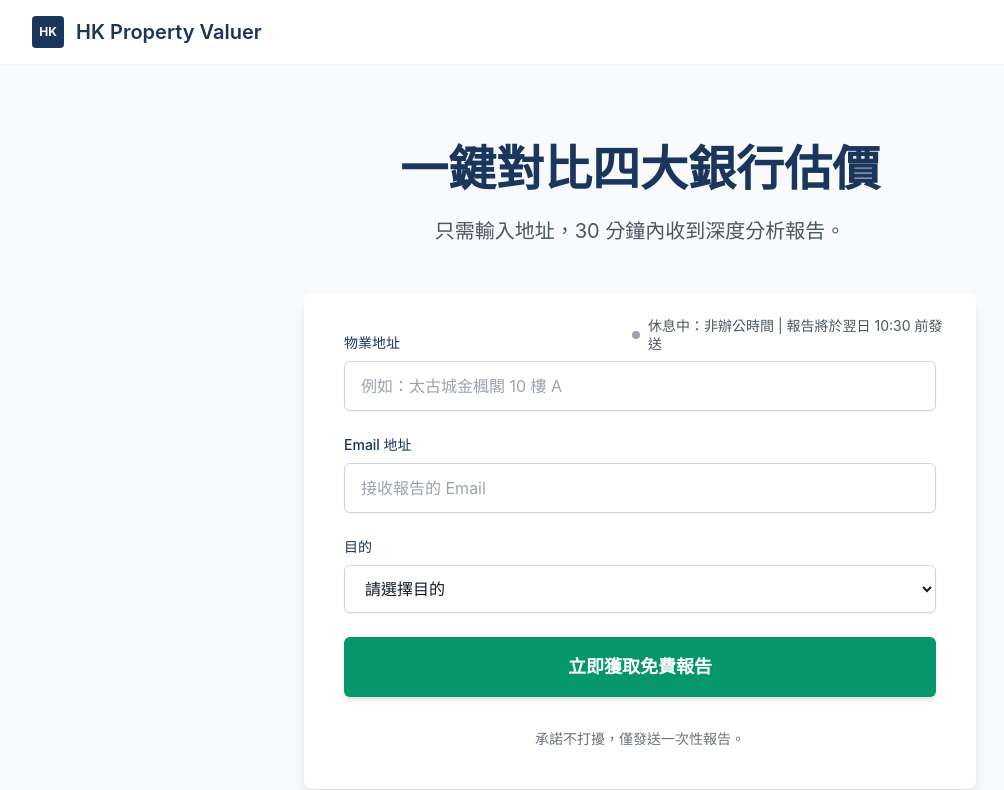
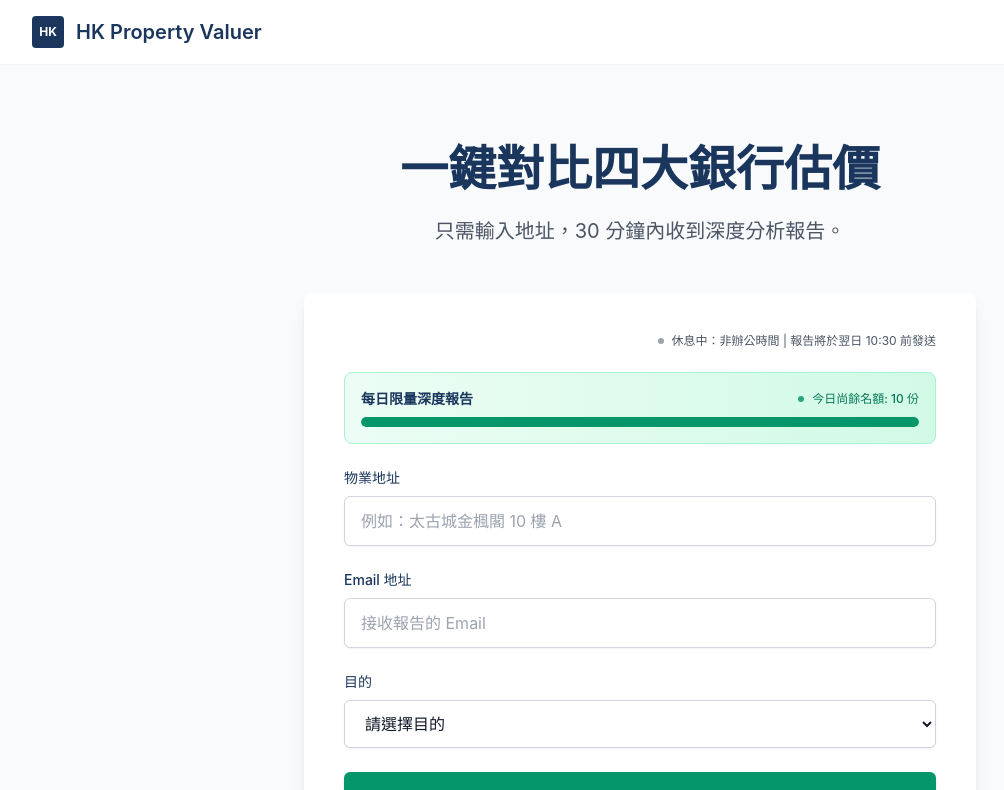
Before and after one commit to michaelmorningthrees-cpu/hk-property-valuer, a Next.js app: page / in a window 1280 px wide. Shown: the top 790 px of the page, without its empty margins (0-1004 px from the left). Built offline with nearby package versions, Linux system fonts and the light colour scheme.

Commit message:
add quota

```diff
--- a/pages/index.js
+++ b/pages/index.js
@@ -1,6 +1,8 @@
 import Head from 'next/head'
 import Link from 'next/link'
 import { useState, useEffect } from 'react'
+
+const MAX_QUOTA = 10
 
 export default function Home() {
   const [formData, setFormData] = useState({
@@ -12,6 +14,29 @@ export default function Home() {
   const [isSubmitting, setIsSubmitting] = useState(false)
   const [isSuccess, setIsSuccess] = useState(false)
   const [purposeError, setPurposeError] = useState('')
+  const [remainingQuota, setRemainingQuota] = useState(MAX_QUOTA)
+
+  // Initialize daily quota from localStorage
+  useEffect(() => {
+    const initializeQuota = () => {
+      if (typeof window === 'undefined') return
+
+      const today = new Date().toDateString()
+      const storedDate = localStorage.getItem('quotaDate')
+      const storedQuota = localStorage.getItem('remainingQuota')
+
+      // If it's a new day or no stored data, reset quota
+      if (storedDate !== today || !storedQuota) {
+        localStorage.setItem('quotaDate', today)
+        localStorage.setItem('remainingQuota', MAX_QUOTA.toString())
+        setRemainingQuota(MAX_QUOTA)
+      } else {
+        setRemainingQuota(parseInt(storedQuota, 10))
+      }
+    }
+
+    initializeQuota()
+  }, [])
 
   // Check Hong Kong time to determine service status
   useEffect(() => {
@@ -70,6 +95,13 @@ export default function Home() {
           window.gtag('event', 'conversion', {
             'send_to': 'AW-17861479339/BI_iCLfbm-IbEKuXgsVC'
           })
+        }
+
+        // Decrease remaining quota
+        const newQuota = Math.max(0, remainingQuota - 1)
+        setRemainingQuota(newQuota)
+        if (typeof window !== 'undefined') {
+          localStorage.setItem('remainingQuota', newQuota.toString())
         }
 
         setIsSuccess(true)
@@ -137,19 +169,41 @@ export default function Home() {
 
             {/* Form Card */}
             <div className="bg-white rounded-lg shadow-lg p-6 sm:p-8 lg:p-10 relative">
-              {/* Service Status Indicator - Top Right (Desktop) / Above Button (Mobile) */}
-              <div className="hidden sm:flex absolute top-4 right-4 lg:top-6 lg:right-6 items-center space-x-2 text-xs lg:text-sm max-w-xs">
-                <div className={`flex-shrink-0 w-2 h-2 rounded-full ${isServiceActive ? 'bg-emerald-green animate-pulse' : 'bg-gray-400'}`}></div>
-                <span className="text-gray-600 leading-tight">
-                  {isServiceActive
-                    ? '服務中：分析師在線 | 承諾 30 分鐘內發送'
-                    : '休息中：非辦公時間 | 報告將於翌日 10:30 前發送'
-                  }
-                </span>
-              </div>
-
               {!isSuccess ? (
                 <form onSubmit={handleSubmit} className="space-y-5 sm:space-y-6">
+                  {/* Service Status Indicator - Above Quota Card */}
+                  <div className="flex items-center justify-end space-x-2 text-xs text-gray-600 mb-2">
+                    <div className={`flex-shrink-0 w-1.5 h-1.5 rounded-full ${isServiceActive ? 'bg-emerald-green animate-pulse' : 'bg-gray-400'}`}></div>
+                    <span className="leading-tight">
+                      {isServiceActive
+                        ? '服務中：分析師在線 | 承諾 30 分鐘內發送'
+                        : '休息中：非辦公時間 | 報告將於翌日 10:30 前發送'
+                      }
+                    </span>
+                  </div>
+
+                  {/* Daily Quota Banner */}
+                  <div className="bg-gradient-to-r from-emerald-50 to-emerald-100 border border-emerald-200 rounded-lg p-4 mb-4">
+                    <div className="flex items-center justify-between mb-2">
+                      <h4 className="text-deep-navy text-sm font-semibold">
+                        每日限量深度報告
+                      </h4>
+                      <div className="flex items-center space-x-2">
+                        <div className="w-1.5 h-1.5 bg-emerald-green rounded-full animate-pulse"></div>
+                        <span className="text-emerald-700 text-xs font-medium">
+                          今日尚餘名額: {remainingQuota} 份
+                        </span>
+                      </div>
+                    </div>
+                    {/* Progress Bar */}
+                    <div className="w-full bg-emerald-200 rounded-full h-2.5 overflow-hidden shadow-inner">
+                      <div
+                        className="bg-emerald-green h-2.5 rounded-full transition-all duration-500 ease-out shadow-sm"
+                        style={{ width: `${(remainingQuota / MAX_QUOTA) * 100}%` }}
+                      ></div>
+                    </div>
+                  </div>
+
                   {/* Property Address Input */}
                   <div>
                     <label htmlFor="address" className="block text-deep-navy text-sm font-medium mb-2">
@@ -216,24 +270,19 @@ export default function Home() {
                     )}
                   </div>
 
-                  {/* Service Status Indicator - Mobile (Above Button) */}
-                  <div className="flex sm:hidden items-center space-x-2 text-xs text-gray-600 pb-2">
-                    <div className={`flex-shrink-0 w-2 h-2 rounded-full ${isServiceActive ? 'bg-emerald-green animate-pulse' : 'bg-gray-400'}`}></div>
-                    <span>
-                      {isServiceActive
-                        ? '服務中：分析師在線 | 承諾 30 分鐘內發送'
-                        : '休息中：非辦公時間 | 報告將於翌日 10:30 前發送'
-                      }
-                    </span>
-                  </div>
 
                   {/* Submit Button */}
                   <button
                     type="submit"
-                    disabled={isSubmitting}
+                    disabled={isSubmitting || remainingQuota === 0}
                     className="w-full bg-emerald-green text-white py-3 sm:py-4 px-6 rounded-md text-base sm:text-lg font-semibold hover:bg-emerald-700 focus:outline-none focus:ring-2 focus:ring-emerald-green focus:ring-offset-2 transition-colors shadow-md hover:shadow-lg disabled:opacity-50 disabled:cursor-not-allowed"
                   >
-                    {isSubmitting ? 'Loading...' : '立即獲取免費報告'}
+                    {isSubmitting
+                      ? 'Loading...'
+                      : remainingQuota === 0
+                        ? '今日名額已滿，請明天再試'
+                        : '立即獲取免費報告'
+                    }
                   </button>
 
                   {/* Trust Note */}
```
